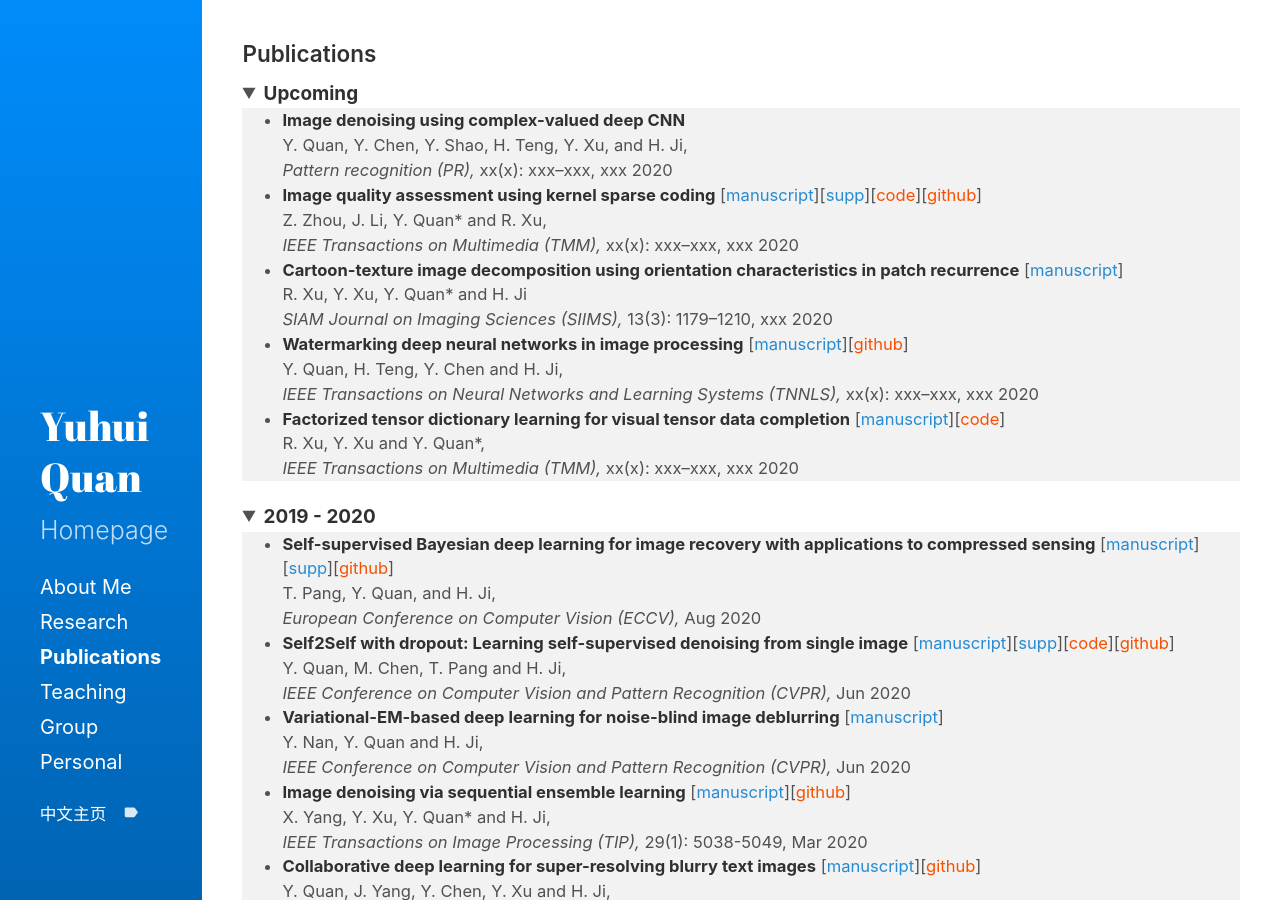
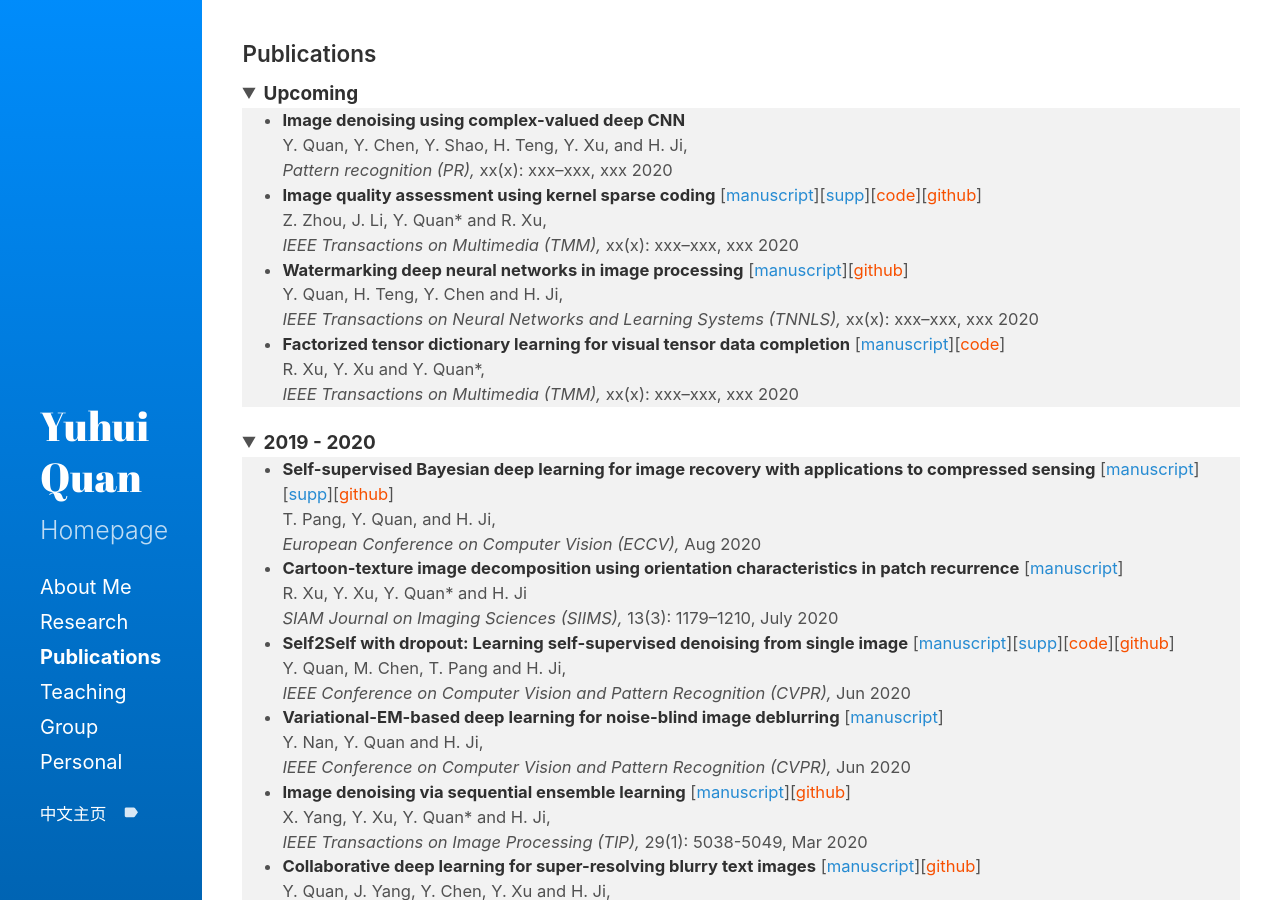
Before and after one commit to csyhquan/csyhquan.github.io, a Jekyll site: the page built from category/c_publication.md, in a window 1280 px wide and 900 px high. Built offline with Jekyll 4.4.1, drawn with Linux system fonts in a browser that asks for light colours; part of the change alters nothing that is shown.

Commit message:
Update c_publication.md

```diff
--- a/category/c_publication.md
+++ b/category/c_publication.md
@@ -17,10 +17,7 @@ title: Publications
 <span> Z. Zhou, J. Li, Y. Quan* and R. Xu, <br />
 <em>IEEE Transactions on Multimedia (TMM), </em>xx(x): xxx–xxx, xxx 2020</span></li>
 
-<li><span><strong>Cartoon-texture image decomposition using orientation characteristics in patch recurrence</strong>  [<a href="https://github.com/csyhquan/csyhquan.github.io/raw/master/manuscript/20x-siam-Cartoon-Texture%20Image%20Decomposition%20using%20Orientation%20Characteristics%20in%20Patch%20Recurrence.pdf">manuscript</a>]
-</span><br />
-<span> R. Xu, Y. Xu, Y. Quan* and H. Ji<br />
-<em>SIAM Journal on Imaging Sciences (SIIMS), </em>13(3): 1179–1210, xxx 2020</span></li>
+
 <li><span><strong>Watermarking deep neural networks in image processing</strong>  [<a href="https://github.com/csyhquan/csyhquan.github.io/raw/master/manuscript/20x-tnnls-Watermarking%20Deep%20Neural%20Networks%20in%20Image%20Processing.pdf">manuscript</a>][<a href="https://github.com/painfulloop/Watermark-DnCNN.git" ><font color="#F75000">github</font></a>]</span><br />
 <span> Y. Quan, H. Teng, Y. Chen and H. Ji, <br />
 <em>IEEE Transactions on Neural Networks and Learning Systems (TNNLS), </em>xx(x): xxx–xxx, xxx 2020</span></li>
@@ -42,6 +39,12 @@ title: Publications
 <span> T. Pang, Y. Quan, and H. Ji,<br />
 <em>European Conference on Computer Vision (ECCV), </em>Aug 2020</span></li><!--(virtual），Aug-->
 
+
+
+<li><span><strong>Cartoon-texture image decomposition using orientation characteristics in patch recurrence</strong>  [<a href="https://github.com/csyhquan/csyhquan.github.io/raw/master/manuscript/20x-siam-Cartoon-Texture%20Image%20Decomposition%20using%20Orientation%20Characteristics%20in%20Patch%20Recurrence.pdf">manuscript</a>]
+</span><br />
+<span> R. Xu, Y. Xu, Y. Quan* and H. Ji<br />
+<em>SIAM Journal on Imaging Sciences (SIIMS), </em>13(3): 1179–1210, July 2020</span></li>
 
 
 <li><span><strong>Self2Self with dropout: Learning self-supervised denoising from single image</strong>  [<a href="https://github.com/csyhquan/csyhquan.github.io/raw/master/manuscript/20x-cvpr-Self2Self%20With%20Dropout%20Learning%20Self-Supervised%20Denoising%20From%20Single%20Image.pdf">manuscript</a>][<a href="https://github.com/csyhquan/csyhquan.github.io/raw/master/manuscript/20x-cvpr-Self2Self%20With%20Dropout%20Learning%20Self-Supervised%20Denoising%20From%20Single%20Image%20(SUPP).pdf">supp</a>][<a href="https://github.com/csyhquan/csyhquan.github.io/raw/master/code/Self2Self/Self2Self.rar"><font color="#F75000">code</font></a>][<a href="https://github.com/scut-mingqinchen/self2self"><font color="#F75000">github</font></a>]</span><br />
```
